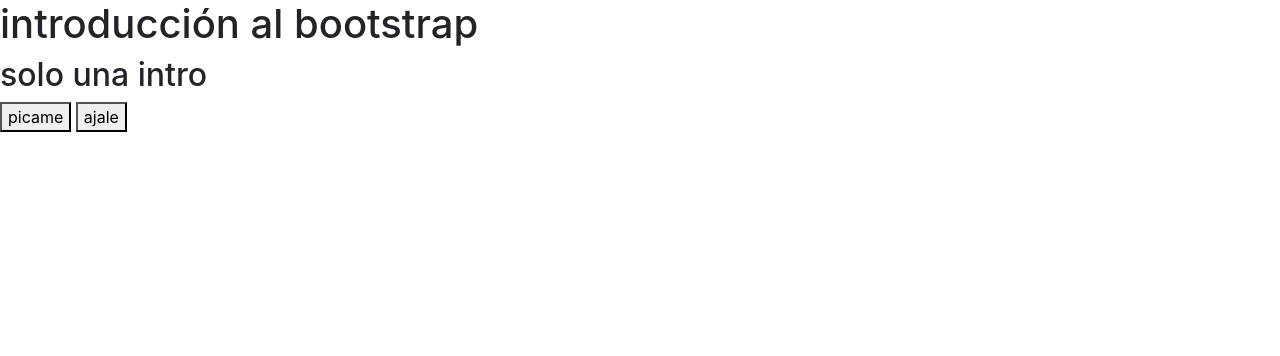
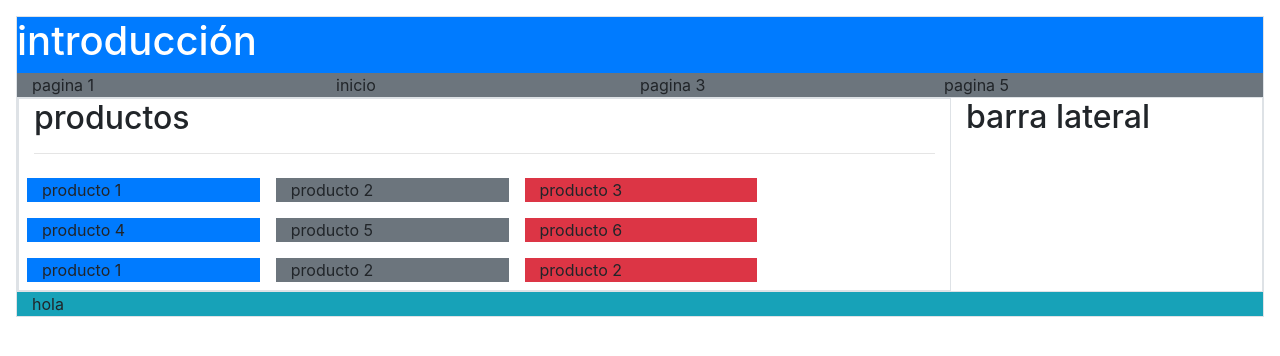
Before and after one commit to Nekmtz/generation-ch16, a plain HTML site: page 3-intro web/bootstrap/index.html in a window 1280 px wide. Drawn offline with nearby package versions, Linux system fonts and the light colour scheme; files that its build step writes are made by us from their sources.

Commit message:
pagina con bootstrap

```diff
--- /dev/null
+++ b/3-intro web/bootstrap/assests/paquete bootstrap/css/miestilo/style.css
@@ -0,0 +1,4 @@
+#menu ul{
+    text-decoration: none;
+    list-style: none;
+}
--- a/3-intro web/bootstrap/index.html
+++ b/3-intro web/bootstrap/index.html
@@ -5,18 +5,73 @@
     <meta http-equiv="X-UA-Compatible" content="IE=edge">
     <meta name="viewport" content="width=device-width, initial-scale=1.0">
     <title>Document</title>
-    <link rel="stylesheet" href="assests/bootstrap-4.6.2-dist/css/bootstrap.min.css">
+    <script type="text/javascript" src="assests/jquery/jquery-3.6.0.min.js"></script>
+   <script type="text/javascript" src="assests/paquete bootstrap/js/bootstrap.min.js"></script>
+    <link rel="stylesheet" href="assests/paquete bootstrap/css/bootstrap.min.css">
 </head>
 <body>
-    <h1>introducción al bootstrap</h1>
+    <!-- <h1>introducción al bootstrap</h1>
     <h2>solo una intro</h2>
 
-<button>picame</button>
-<button type="submit">ajale</button>
+<button class="btn-success">picame</button>
+<button type="submit">ajale</button> -->
+<div class="conteiner-fluid border m-3">
 
+    <header id="header" class="nav col-12 bg-primary text-white" text-white p-5>
+<h1>introducción</h1>
 
-   <script type="text/javascript" src="assests/jquery/jquery-3.6.0.min.js"></script>
-   <script type="text/javascript" src="assests/bootstrap-4.6.2-dist/js/bootstrap.min.js"></script>
+</header>
+
+<nav  class=" col-12 bg-secondary" >
+<ul class=" nav row w-100">
+    <li class="col">pagina 1</li>
+    <li class="col">inicio</li>
+    <li class="col">pagina 3</li>
+    <li class="col">pagina 5</li>
+</ul>
+</nav>
+<section class="col-12 border">
+<div class="row">
+    <section class="col-9 border">
+        <h2>productos</h2>
+<hr>
+<div class="item row">
+<div class="item col-3 bg-primary m-2">
+    producto 1
+</div>
+<div class="item col-3 bg-secondary m-2">
+    producto 2
+</div>
+<div class="item col-3 bg-danger m-2">
+    producto 3
+</div>
+<div class="item col-3 bg-primary m-2">
+    producto 4
+</div>
+<div class="item col-3 bg-secondary m-2">
+    producto 5
+</div>
+<div class="item col-3 bg-danger m-2">
+    producto 6
+</div>
+<div class="item col-3 bg-primary m-2">
+    producto 1
+</div>
+<div class="item col-3 bg-secondary m-2">
+    producto 2
+</div>
+<div class="item col-3 bg-danger m-2">
+    producto 2
+</div>
+</div>
+    </section>
+    <aside class="col-3">
+<h2>barra lateral</h2>
+    </aside>
+</div>
+</section>
+<footer class="col-lg-12 bg-info"> hola</footer>
+</div>
 
 </body>
 </html>
```
